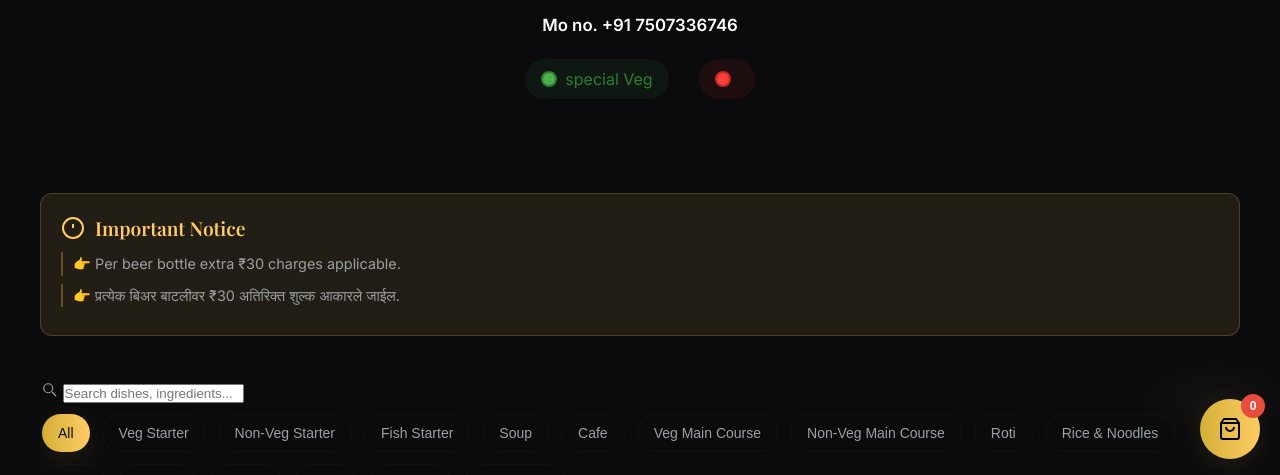
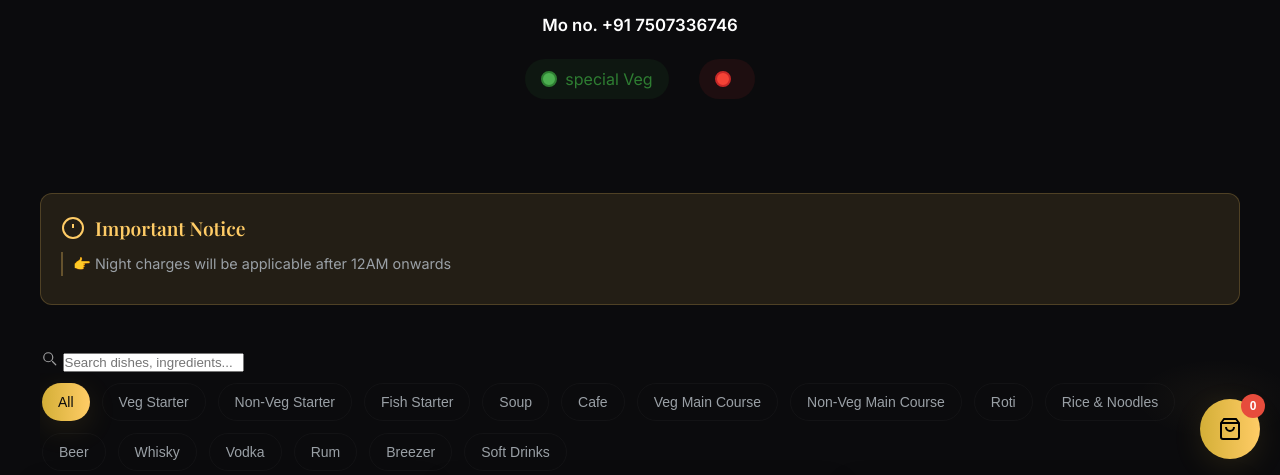
Before and after one commit to MenuSpeak/Gargi-Dark-spot, a plain HTML site: page index.html in a window 1280 px wide. Shown: the part 321-796 px from the top of the page. Drawn offline with nearby package versions, Linux system fonts and the light colour scheme.

Commit message:
Update index.html

```diff
--- a/index.html
+++ b/index.html
@@ -1187,8 +1187,8 @@
         Important Notice
       </div>
       <div class="notice-content">
-        <div class="notice-item">👉 Per beer bottle extra ₹30 charges applicable.</div>
-        <div class="notice-item">👉 प्रत्येक बिअर बाटलीवर ₹30 अतिरिक्त शुल्क आकारले जाईल.</div>
+        <div class="notice-item">👉 Night charges will be applicable after 12AM onwards</div>
+        <!-- <div class="notice-item">👉 प्रत्येक बिअर बाटलीवर ₹30 अतिरिक्त शुल्क आकारले जाईल.</div> -->
         <!-- <div class="notice-item">थाळीतील एक्स्ट्रा पदार्थ घेतल्यास चार्जेस लागतील</div>
         <div class="notice-item">सर्व मसाले घरगुती पद्धतीने तयार केलेले आहे</div>
         <div class="notice-item">बल्क क्वांटिटी ऑर्डर स्वीकारल्या जातील</div>
```
